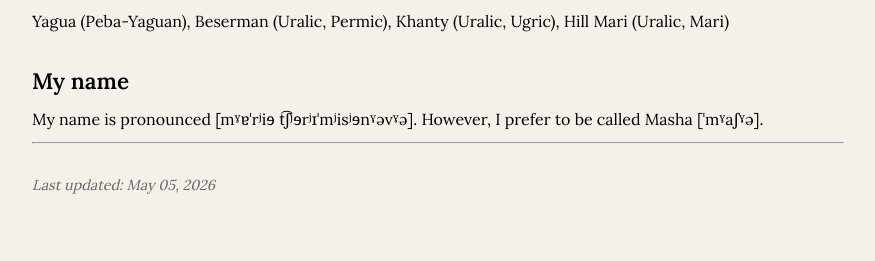
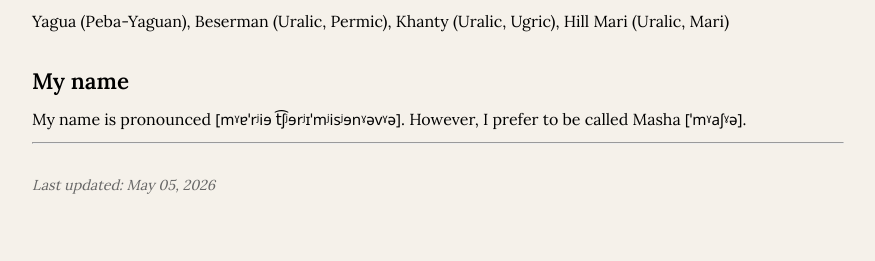
Before and after one commit to mashache/mashache.github.io, a Jekyll site: the page built from index.md, in a window 1280 px wide. Shown: the part 812-1073 px from the top of the page, without its empty margins (202-1077 px from the left). Built offline with Jekyll 4.4.1, drawn with Linux system fonts in a browser that asks for light colours.

Commit message:
Update custom.css

```diff
--- a/assets/custom.css
+++ b/assets/custom.css
@@ -187,3 +187,8 @@ li p {
   height: 14px !important;
   flex-shrink: 0;
 }
+
+.ipa {
+  font-family: "Noto Sans", "DejaVu Sans", "Arial Unicode MS", sans-serif;
+  font-size: 0.95em;
+}
```
